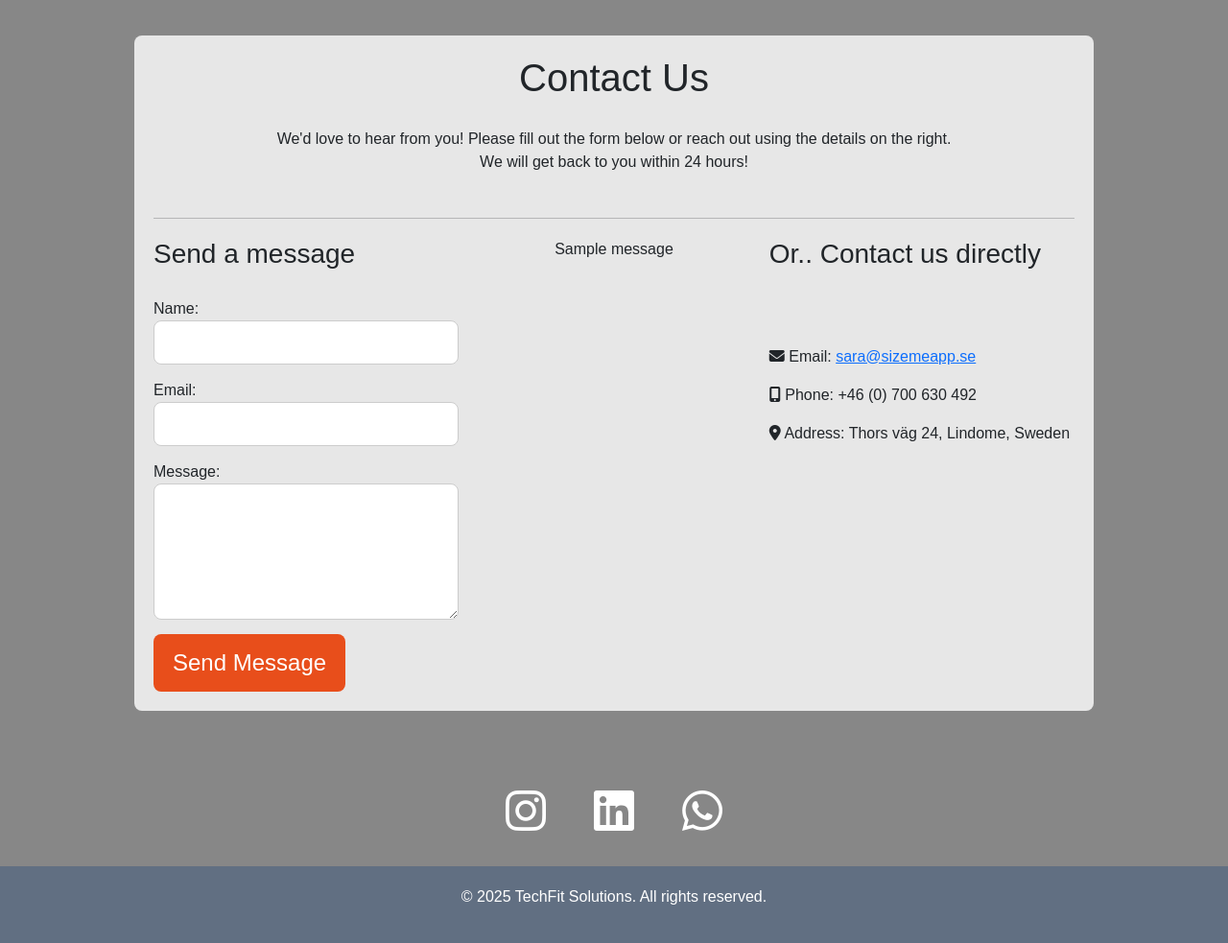
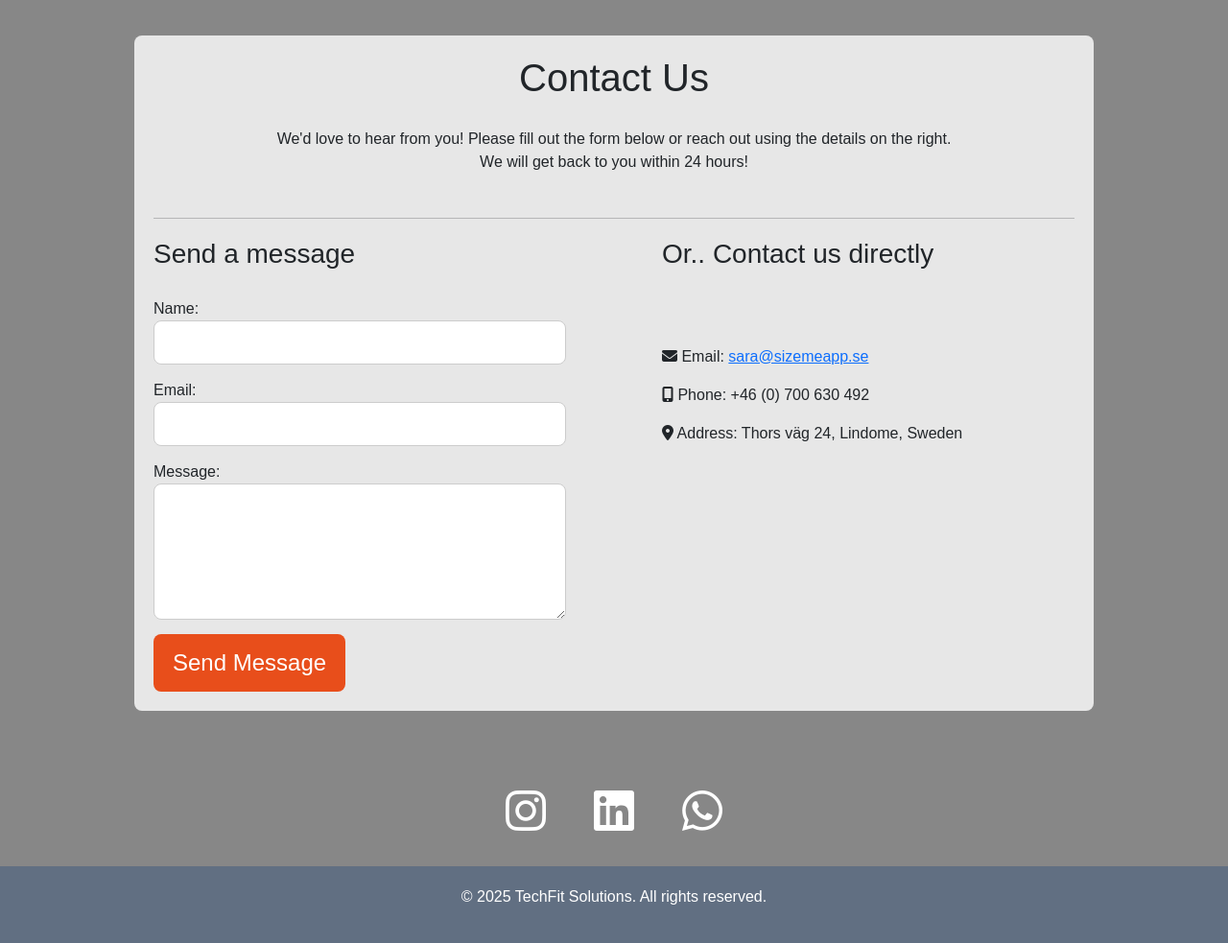
Before and after one commit to Sara-Sundin/SizeMeApp, a Django app: page /contact/ in a window 1280 px wide. Shown: the part 63-1046 px from the top of the page at 96% size. Run offline with Django 5.2, Linux system fonts and the light colour scheme; tables that the repository leaves empty hold one stand-in row (values such as "Sample post"); one stand-in notice (Sample message) is shown; parts of the project's set-up code (start-up, migrations or seed data) failed here and were passed over; some libraries are stand-ins or nearby versions.

Commit message:
remove success message block from contact.html

```diff
--- a/apps/pages/templates/pages/contact.html
+++ b/apps/pages/templates/pages/contact.html
@@ -40,17 +40,6 @@
                 </form>
             </div>
 
-            {% if messages %}
-                <div class="messages-contact">
-                    {% for message in messages %}
-                    <div class="{% if message.tags %}{{ message.tags }}{% endif %}">
-                        {{ message }}
-                    </div>
-                    {% endfor %}
-                </div>
-            {% endif %}
-
-
             <!-- Contact Details -->
             <div class="contact-details">
                 <h3 class="contact-sub-heading">Or.. Contact us directly</h3>
```
